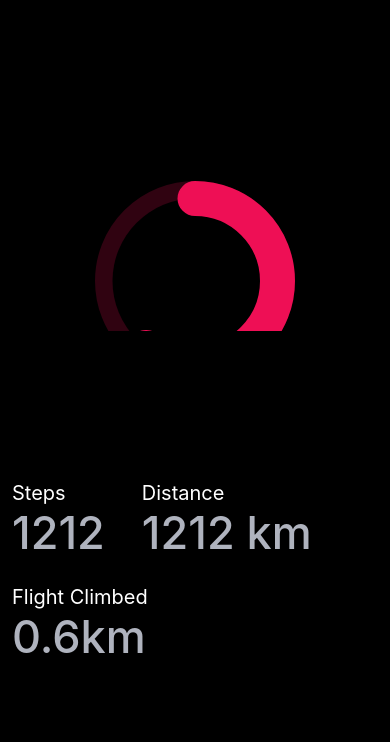
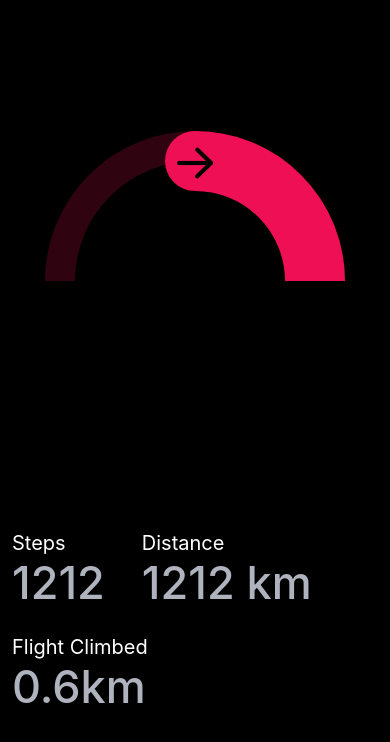
Before and after one commit to Manasseh919/stepCount, a React Native app: screen / in a window 390 px wide. Shown: the top 742 px of the page. Built offline with nearby package versions, Linux system fonts and the light colour scheme.

Commit message:
arrow on the ring

```diff
--- a/App.tsx
+++ b/App.tsx
@@ -6,7 +6,7 @@ import RingProgress from "./src/component/RingProgress";
 export default function App() {
   return (
     <View style={styles.container}>
-      <RingProgress progress={0.6} />
+      <RingProgress progress={0.6}  radius={150} strokeWidth={60}/>
       <View style={styles.values}>
         <Value label="Steps" value="1212 " />
         <Value label="Distance" value="1212 km" />
--- a/src/component/RingProgress.tsx
+++ b/src/component/RingProgress.tsx
@@ -7,6 +7,7 @@ import Animated, {
   withTiming,
   withSpring,
 } from "react-native-reanimated";
+import { AntDesign } from '@expo/vector-icons';
 
 const AnimatedCircle = Animated.createAnimatedComponent(Circle);
 
@@ -65,6 +66,7 @@ const RingProgress = ({
           {...circleDefaultProps}
         />
       </Svg>
+      <AntDesign name="arrowright" size={strokeWidth * 0.8} color="black" style={{position:'absolute',alignSelf:'center',top:strokeWidth * 0.1}}/>
     </View>
   );
 };
```
